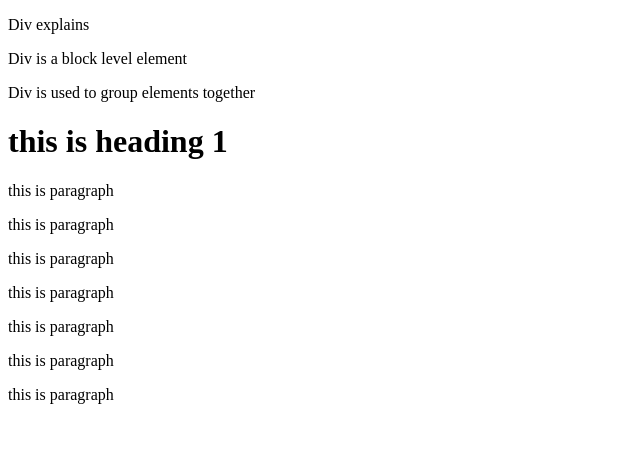
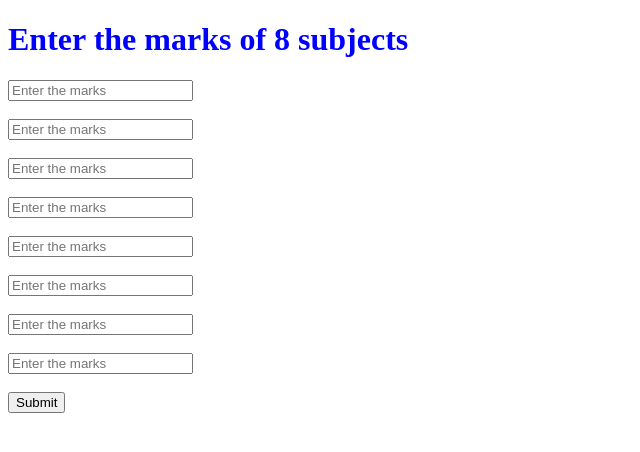
Before and after one commit to Prasannagirioffical/mobileprograming, a plain HTML site: page index.html in a window 1280 px wide. Shown: the whole page, without its empty margins (0-640 px from the left). Drawn offline with Linux system fonts and the light colour scheme.

Commit message:
class room

```diff
--- a/index.html
+++ b/index.html
@@ -2,36 +2,28 @@
 <html>
     <head>
         <title>Div Explained</title>
+
      </head>
      <body>
-      <P>Div explains</P>
+      <h1 style="color: blue;">Enter the marks of 8 subjects</h1>
 
+     <input type="text" id ="m1" placeholder="Enter the marks" > <br> <Br>
+     <input type="text" id ="m2" placeholder="Enter the marks">  <br> <Br>
+     <input type="text" id ="m3" placeholder="Enter the marks"> <br> <Br>
+     <input type="text" id ="m4" placeholder="Enter the marks"> <br> <Br>
+     <input type="text" id ="m5" placeholder="Enter the marks"> <br> <Br>
+     <input type="text" id ="m6" placeholder="Enter the marks"> <br> <Br>
+     <input type="text" id ="m7" placeholder="Enter the marks"> <br> <Br>
+     <input type="text" id ="m8" placeholder="Enter the marks"> <br> <Br>
 
-   <div>
-      <p>Div is a block level element</p>
-      <p>Div is used to group elements together</p>
-   </div>
+      <button type="submit" onclick="calculate()">Submit</button>
 
-   <div>
-      <h1>this is heading 1</h1>
-      <p>this is paragraph</p>
-   </div>
+<p id="total"></p>
+<p id="result"></p>
 
-
-
-       <div>
-
-            <p>this is paragraph</p>
-            <p>this is paragraph</p>
-            <p>this is paragraph</p>
-        </div>
-
-        <div>
-            <p>this is paragraph</p>
-            <p>this is paragraph</p>
-            <p>this is paragraph</p>
-        </div>
+<script src="script.js"></script>
 
 
      </body>
+
 </html>
--- /dev/null
+++ b/script.js
@@ -0,0 +1,48 @@
+function calculate (){
+
+        let mark1 = Number(document.getElementById("m1").value)
+        let mark2 = Number(document.getElementById("m2").value)
+        let mark3 = Number(document.getElementById("m3").value)
+        let mark4 = Number(document.getElementById("m4").value)
+        let mark5 = Number(document.getElementById("m5").value)
+        let mark6 = Number(document.getElementById("m6").value)
+        let mark7 = Number(document.getElementById("m7").value)
+        let mark8 = Number(document.getElementById("m8").value);
+
+        let totalMarks = mark1 + mark2 + mark3 + mark4 + mark5 + mark6 + mark7 + mark8;
+
+        let totalText = document.getElementById("total");
+        let resultText = document.getElementById("result");
+
+    totalText.innerHTML = "Total Marks: " + totalMarks+ "/800";
+
+    if (totalMarks >= 700) {
+        document.getElementById("result").innerHTML = "Distiniction";
+        document.getElementById("result").style.color = "green";
+    }
+
+    else if (totalMarks >= 600) {
+        document.getElementById("result").innerHTML = "First Division";
+        document.getElementById("result").style.color = "blue";
+    }
+
+    else if (totalMarks >= 500) {
+        document.getElementById("result").innerHTML = "Second Division";
+        document.getElementById("result").style.color = "orange";
+    }
+
+    else if (totalMarks >= 400) {
+        document.getElementById("result").innerHTML = "Third Division";
+        document.getElementById("result").style.color = "red";
+    }
+
+
+
+
+
+
+
+
+
+
+}
```
Also changed, not shown: README.md.
